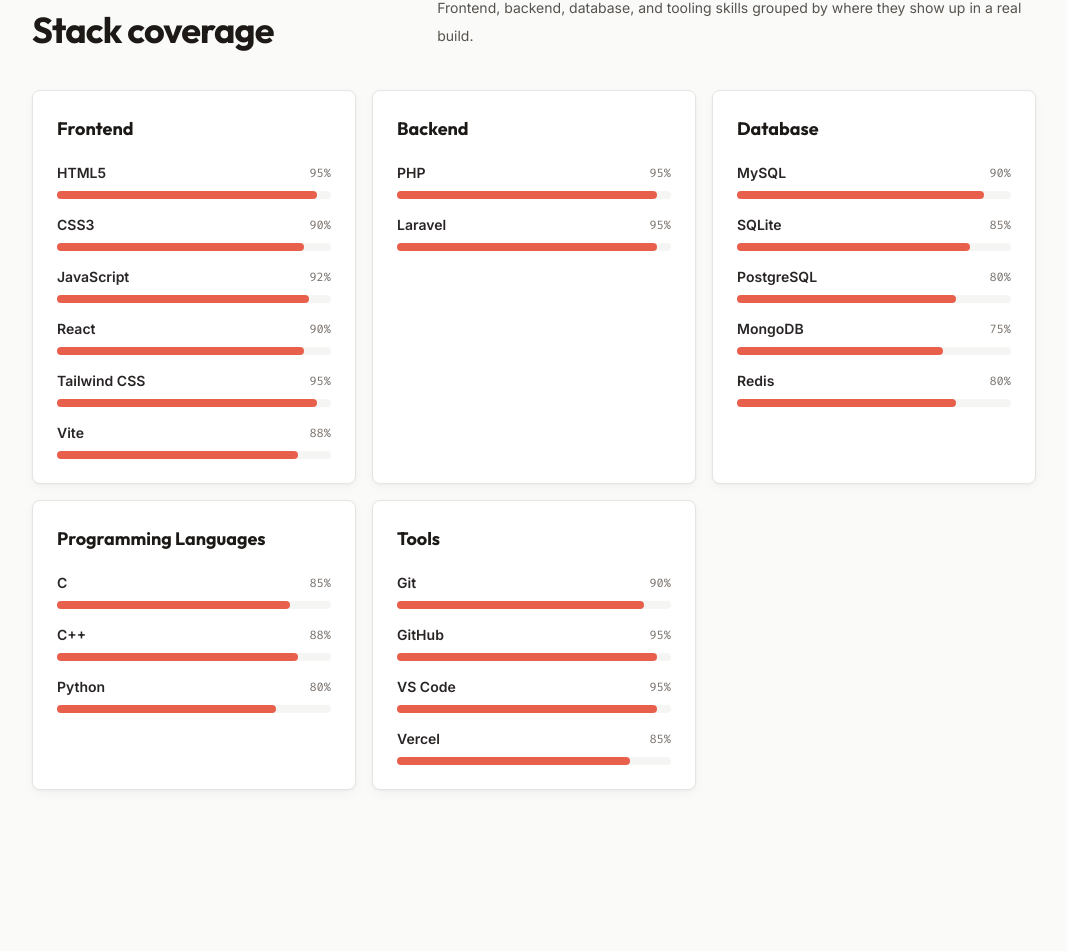
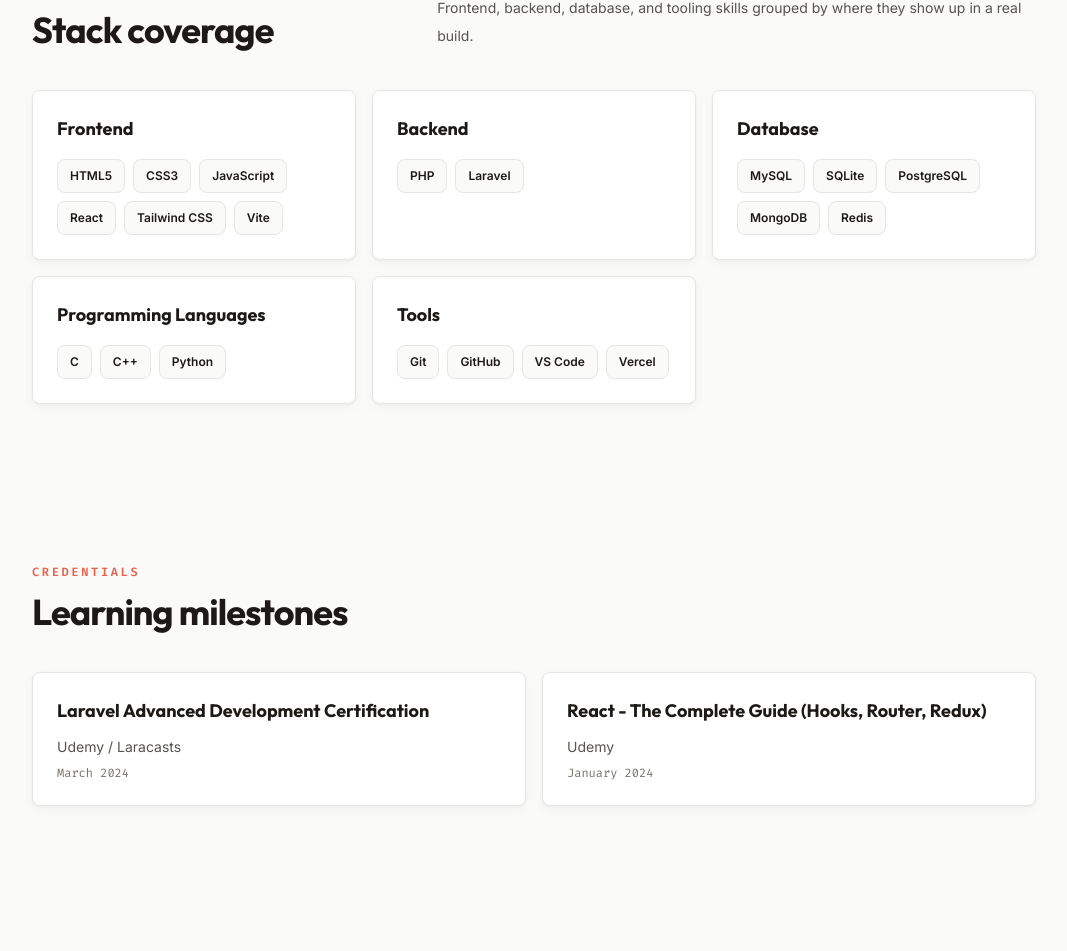
Before and after one commit to manish96-code/Portfolio, a React (Vite) app: page / in a window 1280 px wide. Shown: the part 3594-4545 px from the top of the page, without its empty margins (106-1173 px from the left). Built offline with nearby package versions, Linux system fonts and the light colour scheme; the HTML template or start-up script is replaced by a standard one.

Commit message:
feat: implement homepage component and add support for downloadable resume

```diff
--- a/src/Pages/Public/Home.jsx
+++ b/src/Pages/Public/Home.jsx
@@ -326,18 +326,12 @@
                 <div className="grid gap-4 md:grid-cols-2 lg:grid-cols-3">
                     {skillCategories.map((category) => (
                         <div key={category} className="rounded-lg border border-stone-light bg-white p-6 shadow-warm">
-                            <h3 className="font-display text-lg font-bold text-charcoal">{category}</h3>
-                            <div className="mt-5 space-y-4">
+                            <h3 className="font-display text-lg font-bold text-charcoal mb-4">{category}</h3>
+                            <div className="flex flex-wrap gap-2">
                                 {skills[category].map((skill) => (
-                                    <div key={skill.name}>
-                                        <div className="flex items-center justify-between text-sm">
-                                            <span className="font-semibold text-charcoal-light">{skill.name}</span>
-                                            <span className="font-mono text-xs text-body-light">{skill.level}%</span>
-                                        </div>
-                                        <div className="mt-2 h-2 rounded-lg bg-cream-dark">
-                                            <div className="h-full rounded-lg bg-coral" style={{ width: `${skill.level}%` }} />
-                                        </div>
-                                    </div>
+                                    <span key={skill.name} className="rounded-lg border border-stone-light bg-cream px-3 py-2 text-xs font-semibold text-charcoal">
+                                        {skill.name}
+                                    </span>
                                 ))}
                             </div>
                         </div>
```
Also changed, not shown: 2 other files (tests, documents, lock files or other folders).
